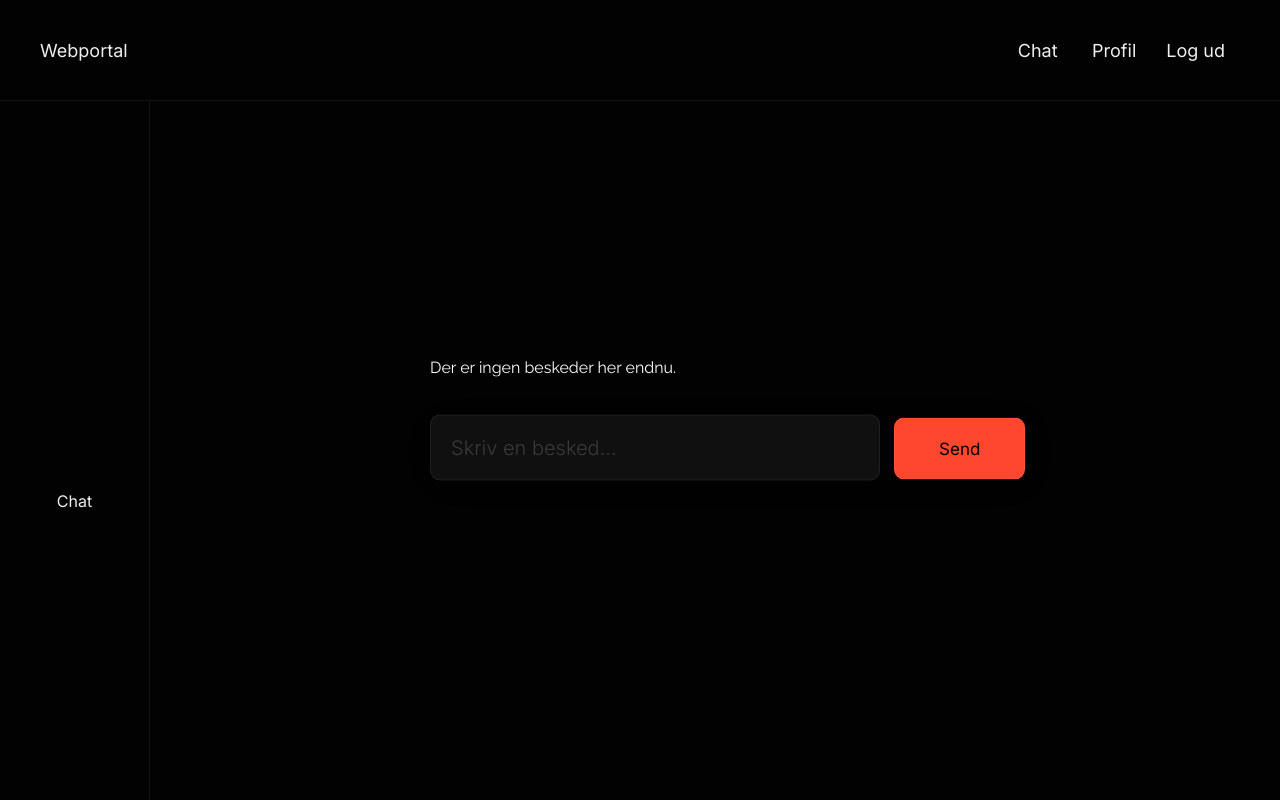
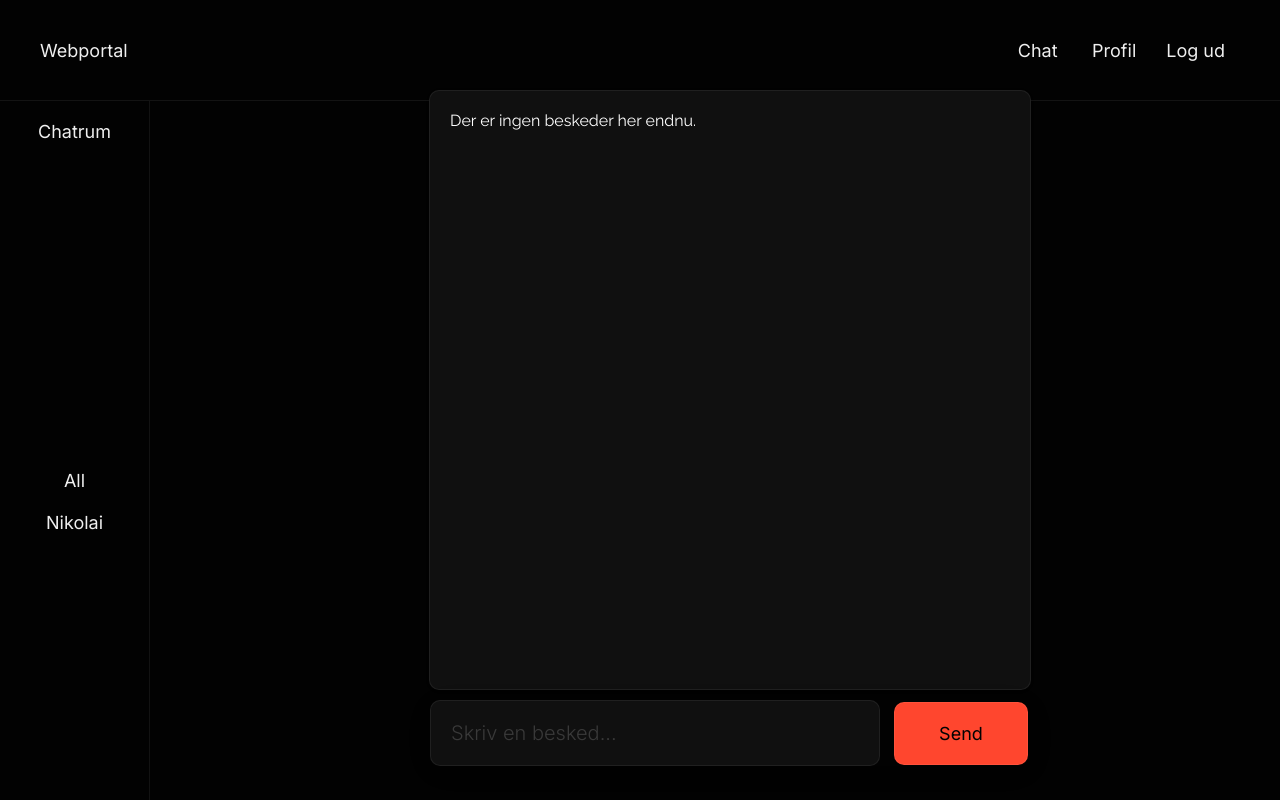
Before and after one commit to mch-sg/nivelo, a PHP site: page /sidebar-prototype.php in a window 1280 px wide. Run offline with PHP 8.4, Linux system fonts and the light colour scheme; the visitor is signed in with stand-in values (Sample User, id 1); data that the repository does not hold is empty; some libraries are stand-ins or nearby versions.

Commit message:
sidebar-prototype-2

```diff
--- a/css/sidebar.css
+++ b/css/sidebar.css
@@ -20,3 +20,51 @@
 .main-content {
   margin-left: 90px; // 150px
 }
+
+.sidebar-header {
+  padding-top: 20px;
+  font-size: 18px;
+}
+
+.sid {
+  font-size: 18px;
+  transition: 0.2s;
+}
+
+.sid:hover {
+  transition: 0.2s;
+  color: var(--dimclr);
+}
+
+.fixed-input {
+  position: fixed;
+  bottom: 50px;
+  left: 0;
+  width: 100%;
+  height: 50px; /* adjust this value as needed */
+  /* background-color: #fff; */
+  /* box-shadow: 0 -2px 5px rgba(0, 0, 0, 0.3); */
+}
+
+.main-content-content {
+  /* styles for the content area within the main content */
+  /* height: calc(100% - 50px); adjust this value as needed to make space for the fixed input and chatbox */
+  /* overflow-y: scroll; */
+  /* padding: 10px; */
+}
+
+.chatbox-container {
+  background-color: var(--minclr);
+  height: 75vh; // 400px - 75vh
+  width: 100%;
+  overflow-y: auto;
+  margin-bottom: 20px;
+  border: 1px solid var(--borderclr);
+  border-radius: 10px;
+  box-shadow: 0 1px 3px rgba(0, 0, 0, 0.2);
+}
+
+.chatbox {
+  padding: 20px;
+  /* font-size: 14px; */
+}
--- a/css/theme-popup.css
+++ b/css/theme-popup.css
@@ -114,7 +114,7 @@
 
   .modal-btn {
     font-family: "Inter", sans-serif;
-    font-size: 17px;
+    font-size: 18px;
     border: none;
     border-radius: 10px;
     padding: 1rem 1.5rem;
--- a/sidebar-prototype.php
+++ b/sidebar-prototype.php
@@ -24,23 +24,55 @@ $conn = mysqli_connect($serverName, $dBUsername, $dBPassword, $dBName);
 
 ?>
 
-<div class="sidebar">
+
+<?php
+
+if(isset($_SESSION['useruid'])){
+
+    echo "
+
+    <div class='sidebar'>
     <!-- Sidebar content goes here -->
 
-    <div class="sidebar-content">
-        <div class="sidebar-header aalign">
-            <a>Chat</a>
+    <div class='sidebar-content'>
+
+        <div class='sidebar-header'>
+            <a style='pointer-events:none'>Chatrum<br><br></a>
+        </div>
+
+        <div class='aalign'>
+            <a class='sid' style='list-style-type: none;' href='sidebar-prototype.php'>All<br><br></a>
+            <a class='sid' style='list-style-type: none;' href='sidebar-prototype.php'>Nikolai</a>
         </div>
     </div>
     </div>
 
+    ";
 
-<div class="main-content">
+
+    echo "
+
+    <br><br>
+
+    <div class='main-content'>
+    <section class='signup-form aalign main-content'>
+    <div class='main-content-content chatbox-container'>
+    <div class='chatbox' style='color:white;width: 600px; white-space: normal; overflow: auto; word-wrap: break-word;'>
+
+    ";
+
+}
+else{
+
+}
+
+?>
+
+<!-- <div class="main-content">
     <section class="signup-form aalign main-content">
-
-    <div style="color:white;width: 600px; white-space: normal; overflow: auto; word-wrap: break-word;">
+        <div class="main-content-content chatbox-container">
+            <div class="chatbox" style="color:white;width: 600px; white-space: normal; overflow: auto; word-wrap: break-word;"> -->
             <!-- <div class="title sysText" style="text-align: center;">Chat</div> -->
-    <br><br>
             <?php
                 // $sql = "SELECT 'message' FROM chat1";
                 $sql = "SELECT * FROM Chat1";
@@ -55,7 +87,7 @@ $conn = mysqli_connect($serverName, $dBUsername, $dBPassword, $dBName);
                         // echo "<a style='opacity:0.7'>".$row["user_id"]. " " ."(" . $date->format('H:i'). ") " . "- </a>";
                         // echo ""$row["message"]. "<br><br>";
 
-                echo "<a style='color: #ff6e5ac2; opacity:1.00;pointer-events: none;'>".$row["user_id"]. "</a> " ."<a style='opacity:0.30;pointer-events: none;'>(" . $date->format('M. d \k\l. H:i'). ")</a> " . "-</a> " . $row["message"]. "<br><br>";
+                        echo "<a style='color: #ff6e5ac2; opacity:1.00;pointer-events: none;'>".$row["user_id"]. "</a> " ."<a style='opacity:0.30;pointer-events: none;'>(" . $date->format('M. d \k\l. H:i'). "):</a> " . "</a>" . $row["message"]. "<br><br>";
                     }
                 } else if (!isset($_SESSION['useruid'])) {
                     echo "";
@@ -65,31 +97,36 @@ $conn = mysqli_connect($serverName, $dBUsername, $dBPassword, $dBName);
                 $conn->close();
             ?>
             </div>
+        </div>
 
-
+    </section>
 
     <?php
 
     if(isset($_SESSION['useruid'])){
         echo "<br><br>";
+        echo "<div class='fixed-input main-content'>";
         echo "<form class='form' method='POST' action='Page2.php' style='background-color: var(--b);border: none;' >";
         echo "<input type='textarea' name='input' class='input5' autocomplete='off' placeholder='Skriv en besked...'/>";
         // echo "<textarea type='textarea' id='input' name='input' class='input5' autocomplete='off' placeholder='Skriv en besked...'></textarea>";
         echo "    <button class='modal-btn' type='submit' value='Send' style='margin-left: 10px;padding: 1.25rem 2.75rem;border: 1px solid var(--borderclr);background: #ff462e;'>Send</button>";
         echo "</form>";
+        echo "</div>";
     }
     else{
+        echo "<div class='aalign'>";
         echo "<p style='margin-top: 25px;'>Log på for at skrive og se beskeder!</p>";
 
         echo "<div class='modal-spc' style='text-align:center;'>";
         echo "<a href='/login.php'><button>Log på</button></a>";
+        echo "</div>";
         echo "</div>";
     }
 
     ?>
 
 
-    </section>
+
 </div>
 
 
```
Lines whose indentation alone changed are shown as unchanged.
